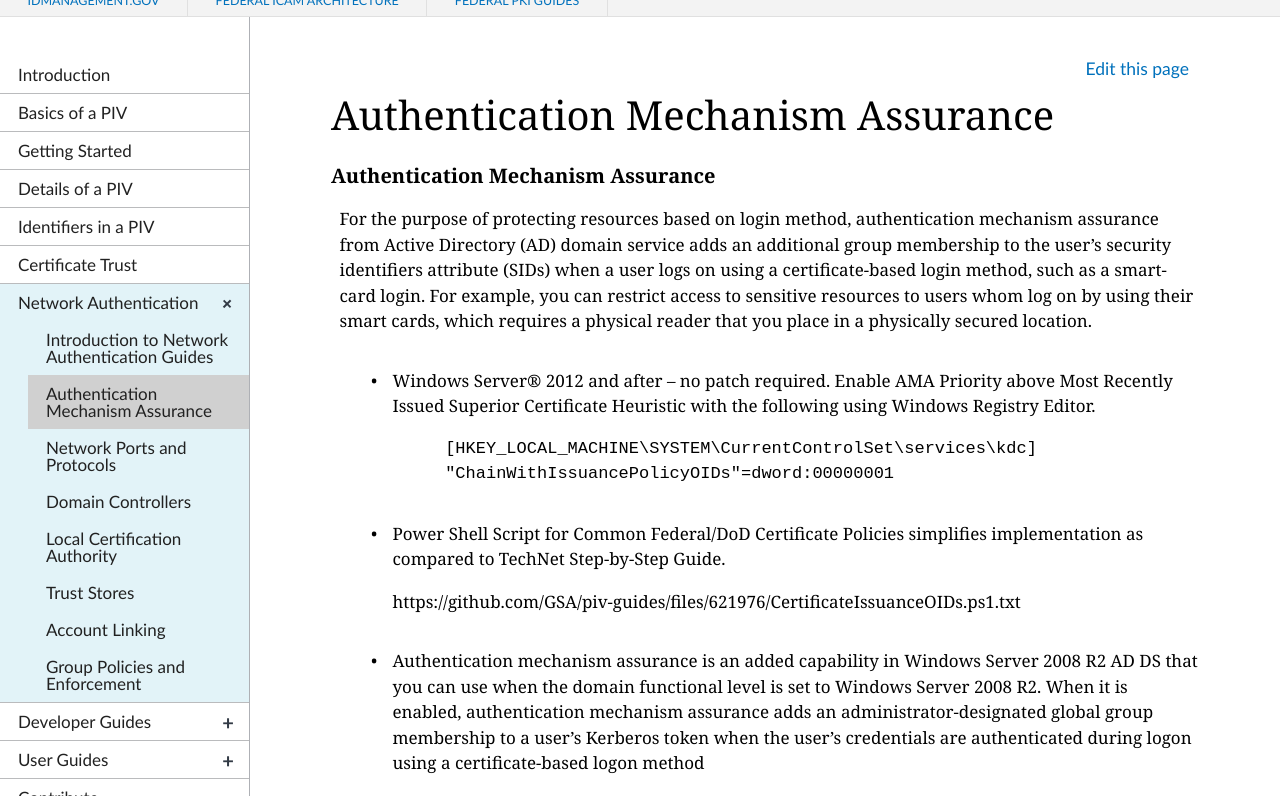
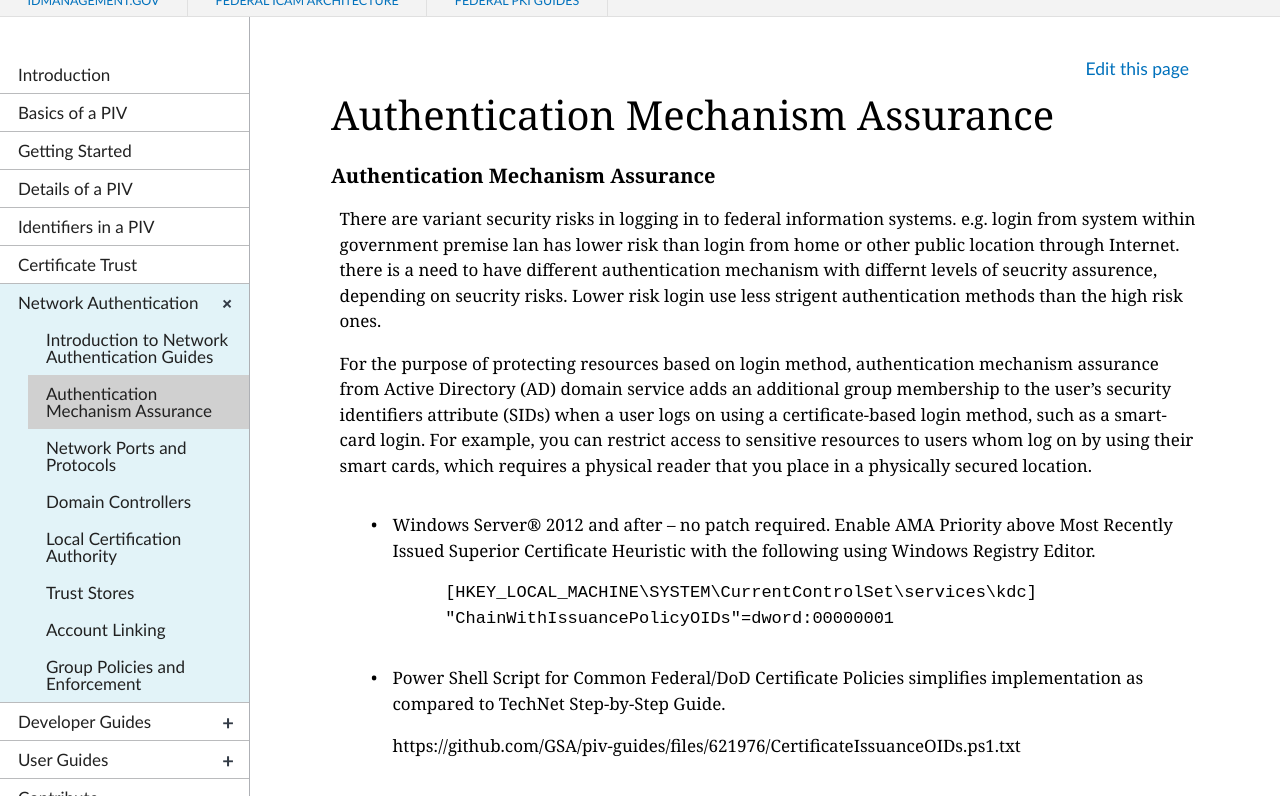
Before and after one commit to GSA/piv-guides, a Jekyll site: the page built from _networkconfig/10_AMA.md, in a window 1280 px wide and 900 px high, cut to the strip 104-900 px from the top of the window. Built offline with Jekyll 4.4.1, drawn with Linux system fonts in a browser that asks for light colours; nearby versions of some CDN libraries.

Commit message:
Update 10_AMA.md

```diff
--- a/_networkconfig/10_AMA.md
+++ b/_networkconfig/10_AMA.md
@@ -6,6 +6,8 @@
 ---
 
 ### Authentication Mechanism Assurance
+
+There are variant security risks in logging in to federal information systems. e.g. login from system within government premise lan has lower risk than login from home or other public location through Internet. there is a need to have different authentication mechanism with differnt levels of seucrity assurence, depending on seucrity risks. Lower risk login use less strigent authentication methods than the high risk ones.
 
 For the purpose of protecting resources based on login method, authentication mechanism assurance from Active Directory (AD)
 domain service adds an additional group membership to the user's security identifiers attribute (SIDs)
```
